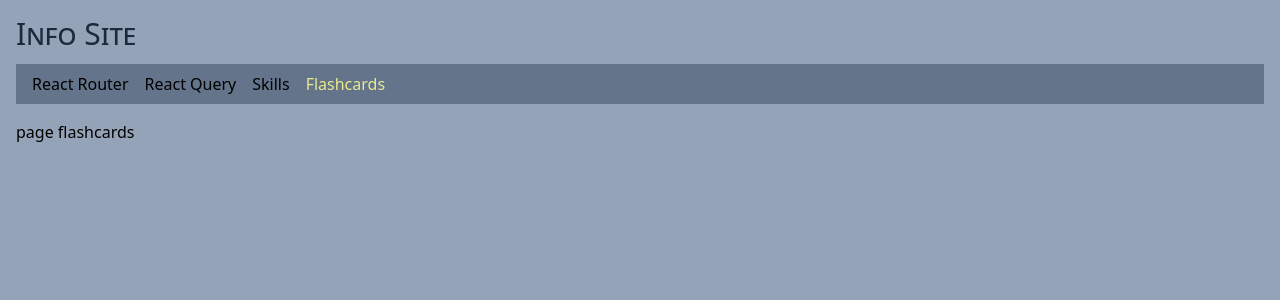
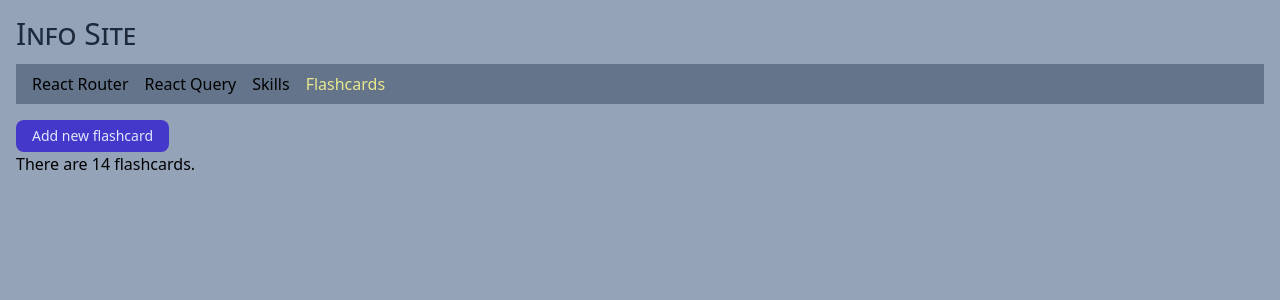
Before and after one commit to edwardtanguay/et197-vite-react-router-react-query, a React (Vite) app: page /flashcards in a window 1280 px wide. Shown: the top 300 px of the page. Built offline with nearby package versions, Linux system fonts and the light colour scheme; data requests are answered from the project's data file.

Commit message:
added flashcard

```diff
--- /dev/null
+++ b/src/dataModel/flashcardModel.ts
@@ -0,0 +1,44 @@
+import axios from "axios";
+import { INewFlashcard, IFlashcard } from "../interfaces";
+
+export const getFlashcards = async () => {
+	return new Promise<IFlashcard[]>((resolve, reject) => {
+		(async () => {
+			try {
+				const _flashcards = (
+					await axios.get("http://localhost:4003/flashcards")
+				).data as IFlashcard[];
+				resolve(_flashcards);
+			} catch (e) {
+				reject("Unknown error.");
+			}
+		})();
+	});
+};
+
+export const addFlashcard = async (flashcard: INewFlashcard) => {
+	return new Promise<string>((resolve, reject) => {
+		(async () => {
+			try {
+				const headers = {
+					"Access-Control-Allow-Origin": "*",
+					"Content-Type": "application/json",
+				};
+
+				const response = await axios.post(
+					"http://localhost:4003/flashcards",
+					flashcard,
+					{ headers }
+				);
+
+				if (response.status === 201) {
+					resolve('ok');
+				} else {
+					reject('Error status ' + response.status)
+				}
+			} catch (e) {
+				reject("Unknown error.");
+			}
+		})();
+	});
+};
--- a/src/pages/PageFlashcards.tsx
+++ b/src/pages/PageFlashcards.tsx
@@ -1,7 +1,52 @@
+import { useMutation, useQuery, useQueryClient } from "@tanstack/react-query";
+import * as flashcardModel from "../dataModel/flashcardModel";
+import { INewFlashcard, IFlashcard } from "../interfaces";
+import { wait } from "../tools";
+import { useEffect } from "react";
+
 export const PageFlashcards = () => {
+	const queryClient = useQueryClient();
+
+	useEffect(() => {
+		queryClient.invalidateQueries({ queryKey: ["flashcards"] });
+	}, [queryClient]);
+
+	const flashcardsQuery = useQuery<IFlashcard[]>({
+		queryKey: ["flashcards"],
+		queryFn: () => wait(1000).then(() => flashcardModel.getFlashcards()),
+	});
+
+	const newFlashcardMutation = useMutation({
+		mutationFn: async () => {
+			const flashcard: INewFlashcard = {
+				front: 'fff',
+				back: "ccc",
+			};
+			flashcardModel.addFlashcard(flashcard);
+			queryClient.invalidateQueries({ queryKey: ["flashcards"] });
+		},
+	});
+
+	if (flashcardsQuery.isLoading) {
+		return (
+			<p>
+				{flashcardsQuery.failureCount > 0
+					? "Retrying" + "...".repeat(flashcardsQuery.failureCount * 3)
+					: "Loading..."}
+			</p>
+		);
+	}
+
 	return (
 		<>
-		<p>page flashcards</p>
+			{flashcardsQuery.data && flashcardsQuery.data.length > 0 && (
+				<>
+					<button onClick={() => newFlashcardMutation.mutate()}>
+						Add new flashcard
+					</button>
+					<p>There are {flashcardsQuery.data.length} flashcards.</p>
+				</>
+			)}
 		</>
-	)
-}
+	);
+};
```
Also changed, not shown: src/interfaces.ts (+9 -0 lines), backend/data/db.json.
